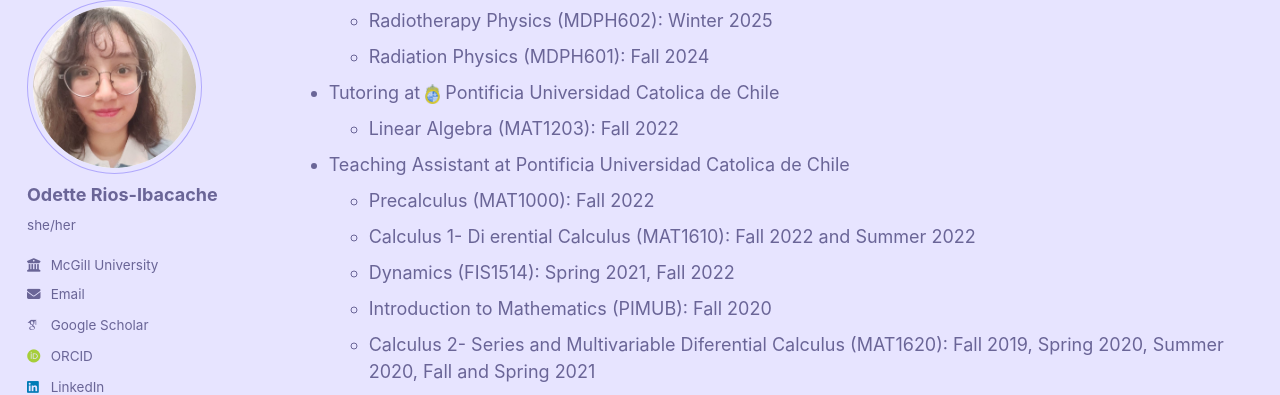
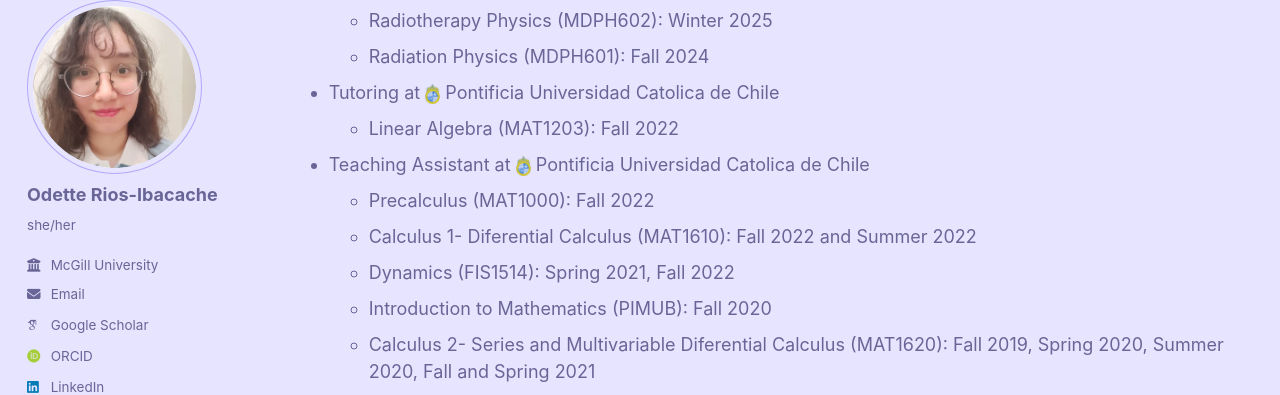
Before and after one commit to OdetteRiosI/odetteriosi.github.io, a Jekyll site: the page built from _pages/cv.md, in a window 1280 px wide and 900 px high, scrolled down 3355 px. Shown: the part 106-501 px from the top of the window. Built offline with Jekyll 4.4.1, drawn with Linux system fonts in a browser that asks for light colours; some web fonts are replaced.

Commit message:
Update cv.md

```diff
--- a/_pages/cv.md
+++ b/_pages/cv.md
@@ -69,9 +69,9 @@ redirect_from:
     * Radiation Physics (MDPH601): Fall 2024
 * Tutoring at <img src='/images/puc.png' width="15" height="20"> Pontificia Universidad Catolica de Chile
     * Linear Algebra (MAT1203): Fall 2022
-* Teaching Assistant at Pontificia Universidad Catolica de Chile
+* Teaching Assistant at <img src='/images/puc.png' width="15" height="20"> Pontificia Universidad Catolica de Chile
      * Precalculus (MAT1000): Fall 2022
-     * Calculus 1- Di erential Calculus (MAT1610): Fall 2022 and Summer 2022
+     * Calculus 1- Diferential Calculus (MAT1610): Fall 2022 and Summer 2022
      * Dynamics (FIS1514): Spring 2021, Fall 2022
      * Introduction to Mathematics (PIMUB): Fall 2020
      * Calculus 2- Series and Multivariable Diferential Calculus (MAT1620): Fall 2019, Spring 2020, Summer 2020, Fall and Spring 2021
```
